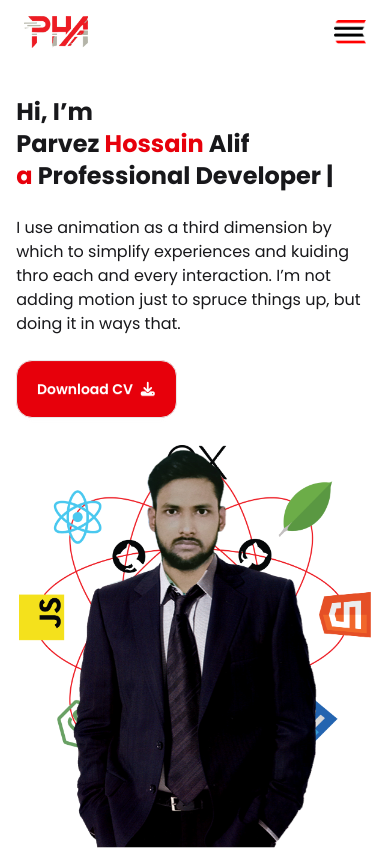
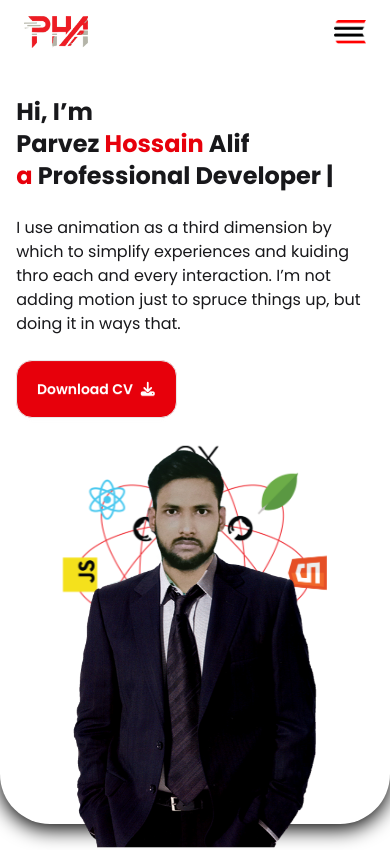
Before and after one commit to Parvez141300/parvez-portfolio-website, a plain HTML site: page index.html in a window 390 px wide. Shown: the top 850 px of the page. Drawn offline with nearby package versions, Linux system fonts and the light colour scheme.

Commit message:
completed the mobile responsiveness

```diff
--- a/index.html
+++ b/index.html
@@ -150,13 +150,13 @@
                     <!-- social media icons end -->
                 </div>
             </div>
-            <div class="">
-                <div>
-                    <img class="relative z-20 flex justify-center md:justify-end"
+            <div class="w-full">
+                <div class="w-full">
+                    <img class="relative w-full z-20 flex justify-center md:justify-end"
                         src="assets/banner coat formal dress.png" alt="">
                 </div>
-                <div class="">
-                    <img class="rotate-animation -mt-[400px] mb-20 md:-mt-96 lg:-mt-[600px] z-10"
+                <div class="w-9/12 md:w-full mx-auto">
+                    <img class="w-full rotate-animation -mt-[400px] mb-20 md:-mt-96 lg:-mt-[600px] z-10"
                         src="assets/banner html, css, js, mongodb, express, react, node logo design.png" alt="">
                 </div>
             </div>
```
